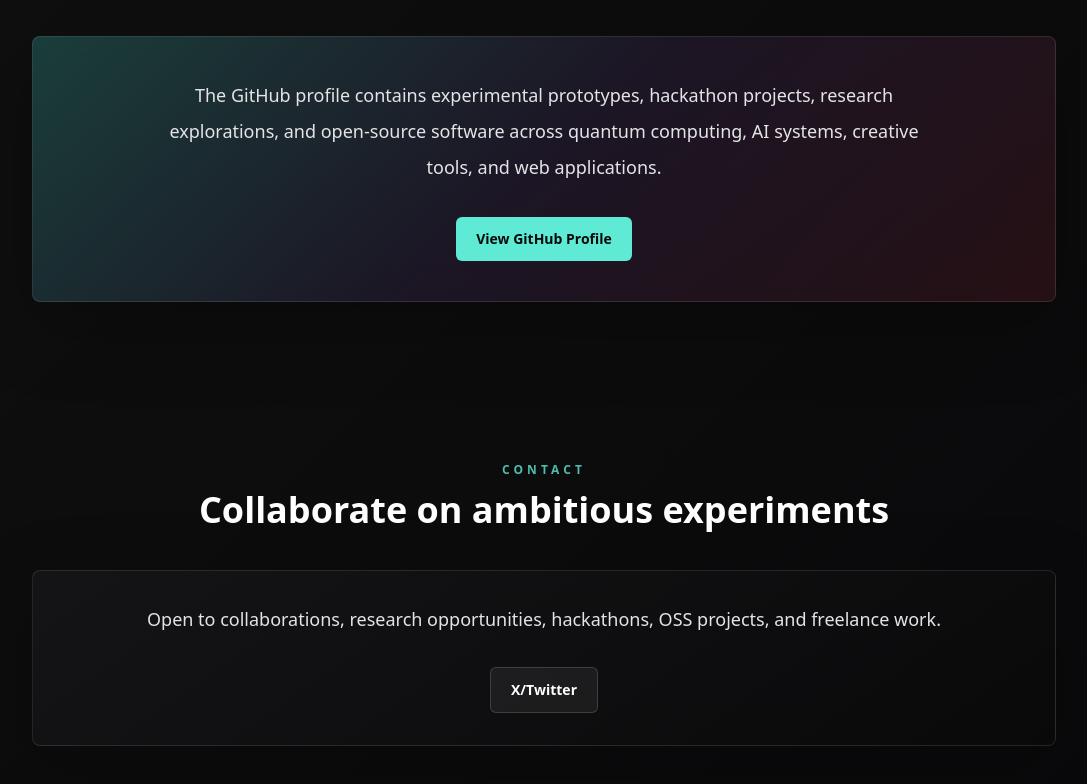
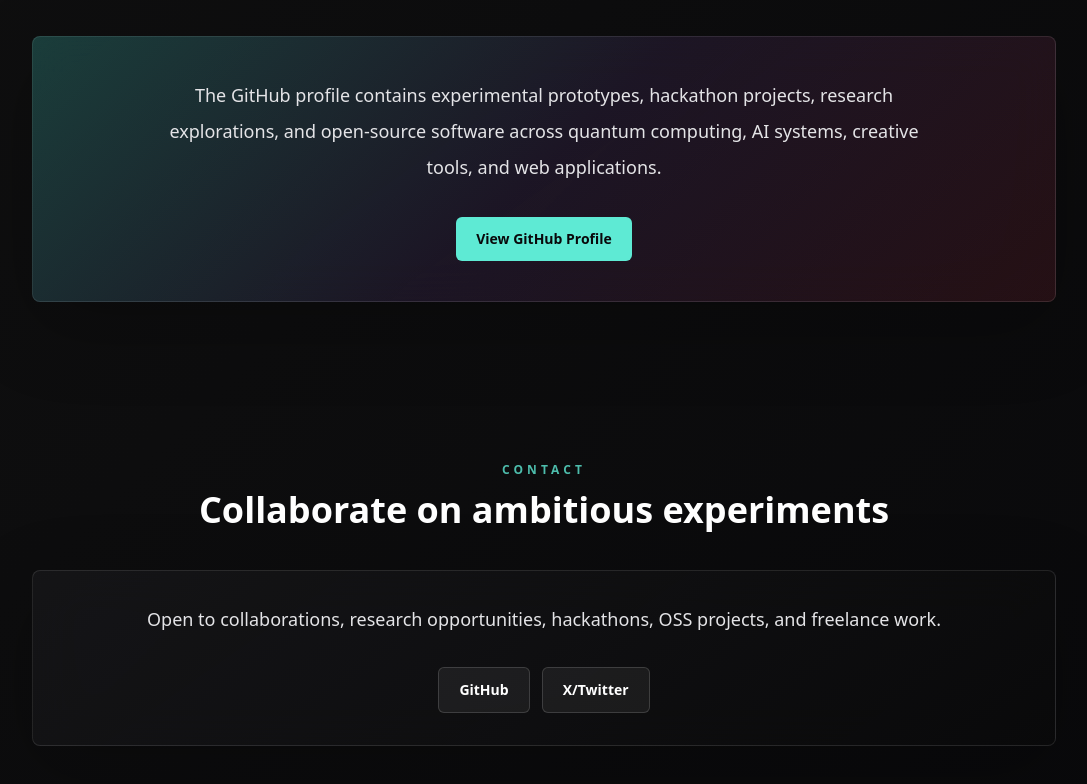
Before and after one commit to dorakingx/dorakingx.github.io, a Next.js app: page /en in a window 1280 px wide. Shown: the part 3116-3900 px from the top of the page, without its empty margins (96-1183 px from the left). Built offline with nearby package versions, Linux system fonts and the light colour scheme.

Commit message:
Restore GitHub contact link before X links

```diff
--- a/data/translations.ts
+++ b/data/translations.ts
@@ -45,6 +45,7 @@ export const translations = {
       title: "Collaborate on ambitious experiments",
       body: "Open to collaborations, research opportunities, hackathons, OSS projects, and freelance work.",
       links: [
+        { label: "GitHub", href: "https://github.com/dorakingx" },
         { label: "X/Twitter", href: "https://x.com/doraking_en" }
       ]
     }
@@ -92,6 +93,7 @@ export const translations = {
       title: "野心的な実験でコラボレーション",
       body: "コラボレーション、研究機会、ハッカソン、OSSプロジェクト、フリーランスの仕事を歓迎しています。",
       links: [
+        { label: "GitHub", href: "https://github.com/dorakingx" },
         { label: "X/Twitter", href: "https://x.com/doraking_ja" }
       ]
     }
```
